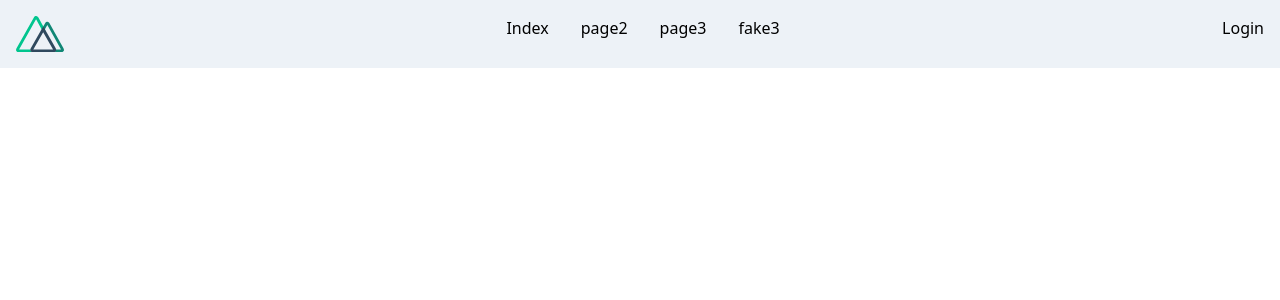
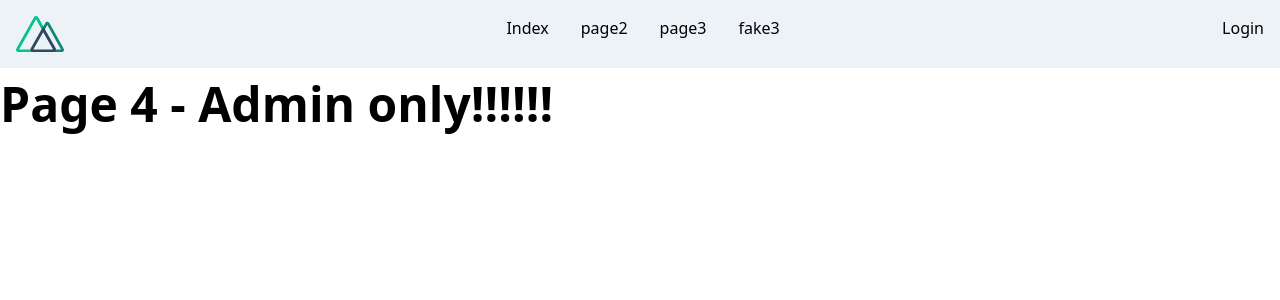
Before and after one commit to educkf/azure-static, a Nuxt app: page /page4 in a window 1280 px wide. Shown: the top 300 px of the page. Built offline with nearby package versions, Linux system fonts and the light colour scheme; no server answers.

Commit message:
feat: route for auth and for admin

```diff
--- a/components/HeaderApp.vue
+++ b/components/HeaderApp.vue
@@ -6,6 +6,7 @@
 			<nuxt-link to="/" class="px-2 mx-2">Index</nuxt-link>
       		<nuxt-link to="/page2" class="px-2 mx-2">page2</nuxt-link>
 			<a href="/page3" class="px-2 mx-2">page3</a>
+			<a href="/page4" v-if="user" class="px-2 mx-2 text-red-400">Admin only</a>
 			<a href="/fake3" class="px-2 mx-2">fake3</a>
 		</nav>
 
--- a/pages/page3.vue
+++ b/pages/page3.vue
@@ -1,7 +1,7 @@
 <template>
   <div class="container mx-auto">
     <h1 class="text-5xl font-bold title">
-      Page 3
+      Page 3 - Logged users only!
     </h1>
 
     <hr class="my-4">
--- /dev/null
+++ b/pages/page4.vue
@@ -0,0 +1,13 @@
+<template>
+  <div class="container mx-auto">
+    <h1 class="text-5xl font-bold title">
+      Page 4 - Admin only!!!!!!
+    </h1>
+  </div>
+</template>
+
+<script>
+import Logo from '~/components/Logo.vue'
+
+export default {}
+</script>
--- a/static/routes.json
+++ b/static/routes.json
@@ -2,6 +2,13 @@
   "routes": [
     {
       "route": "/page3",
+      "allowedRoles": [
+        "authenticated"
+      ],
+      "statusCode": 401
+    },
+    {
+      "route": "/page4",
       "allowedRoles": [
         "administrator"
       ],
```
